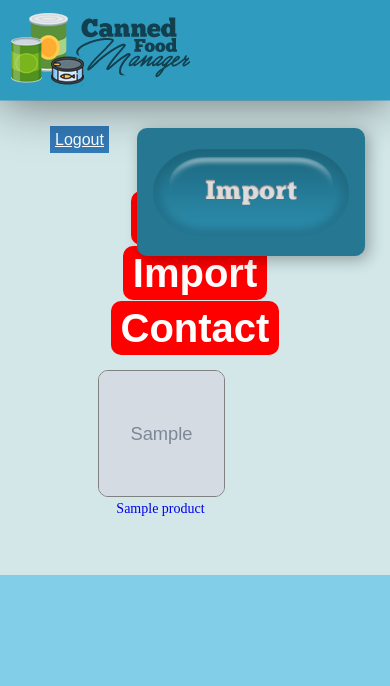
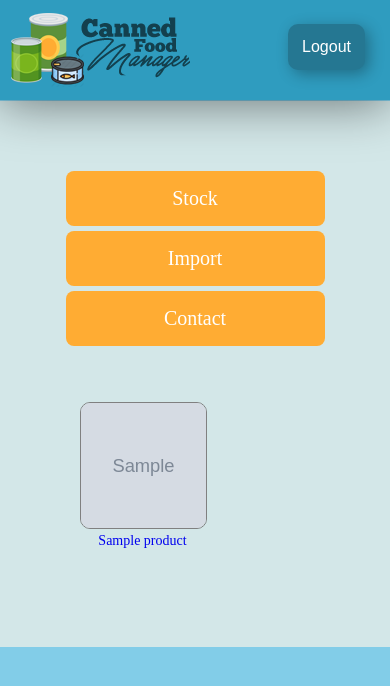
Before and after one commit to avramrs/TehnologiiWebCanF, a PHP site: page /products.php in a window 390 px wide. Shown: the top 686 px of the page. Run offline with PHP 8.4, Linux system fonts and the light colour scheme; the visitor is signed in with stand-in values (Sample User, id 1); tables that the repository leaves empty or names only in its code hold one stand-in row (values such as "Sample post"); grey boxes marked "Sample" are stand-in pictures; some libraries are stand-ins or nearby versions.

Commit message:
Changed some pages aspect

```diff
--- a/CanF/Products.php
+++ b/CanF/Products.php
@@ -30,23 +30,19 @@
 		});
 	</script>
 </head>
-<body class="CF-no-margin">
+<body id="CF-products-page" class="CF-no-margin">
 	<div id="CF-page">
 		<div id="CF-products">
-			<a id="CF-Logout" href="Logout.php">Logout</a>
-			<div id=CF-search-results-text>
+			<div id="CF-download-buttons">
 				<a class="CF-PDF" href="stocks-generator.php">
 					Stock
 				</a>
-				<!-- <br /> -->
 				<a class="CF-PDF" href="upload-page.php">
 					Import
 				</a>
 				<a class="CF-PDF" href="contact.php">
 					Contact
 				</a>
-				<!-- <input type="text" placeholder="Search..."><br />
-				<span id="results">Results:</span> -->
 			</div>
 
 			<!-- PHP -->
@@ -61,9 +57,7 @@
 			<a href="products.php">
 				<img src="img/LogoTW2.png" alt="Logo">
 			</a>
-			<a href="upload-page.php">
-				<img id=CF-import-button src="img/Import.png" alt="Logo">
-			</a>
+			<a id="CF-import-button" href="Logout.php">Logout</a>
 		</div>
 	</div>
 </body>
--- a/CanF/css/style.css
+++ b/CanF/css/style.css
@@ -142,7 +142,7 @@ CAN TEMPLATE PAGE
     padding: 10px;
     border: 1px solid #1e6379;
     background-color: white;
-    max-width: 90%;
+    max-width: 325px;
 }
 /* CAN DETAILS TABLE */
 #CF-can-template .CF-can-details-table table {
@@ -162,7 +162,8 @@ CAN TEMPLATE PAGE
 	background-color: #ffce4f;
 }
 /* CAN DOWNLOAD BUTTONS */
-#CF-can-template #CF-download-buttons {
+#CF-can-template #CF-download-buttons,
+#CF-products-page #CF-download-buttons {
 	margin-top: 40px
 }
 
@@ -254,7 +255,8 @@ UPLOAD PAGE
 }
 #CF-can-upload #CF-upload-button label,
 /* PLUS CAN TEMPLATE DOWNLOAD BUTTONS */
-#CF-can-template #CF-download-buttons a {
+#CF-can-template #CF-download-buttons a,
+#CF-products-page #CF-download-buttons a {
 	text-decoration: none;
     background-color: #4CAF50;
     color: white;
@@ -264,6 +266,13 @@ UPLOAD PAGE
     margin: 4px 2px;
     cursor: pointer;
     border-radius: 8px;
+}
+#CF-products-page #CF-download-buttons a {
+	margin: 5px 20px;
+	background-color: #ffac33;
+}
+#CF-products-page #CF-download-buttons {
+	text-align: center;
 }
 /* UPLOAD PAGE RESPONSIVE */
 @media screen and (max-width: 767px) {
@@ -285,7 +294,8 @@ UPLOAD PAGE
     	text-align: center;
 	}
 	/* PLUS CAN TEMPLATE DOWNLOAD BUTTONS */
-	#CF-can-template #CF-download-buttons a {
+	#CF-can-template #CF-download-buttons a,
+	#CF-products-page #CF-download-buttons a {
 		display: block;
 	    width: 50%;
 	    margin-left: auto;
@@ -328,7 +338,7 @@ THUMBNAIL SECTION
 /***************************
 PRODUCTS RESULTS SECTION
 ***************************/
-.CF-PDF{
+#CF-PDF{
 	font-family: "Ostrich Sans",arial;
 	font-weight: bold;
 	text-decoration: none;
@@ -342,8 +352,11 @@ PRODUCTS RESULTS SECTION
 }
 #CF-search-results{
 	display: block;
-	margin-left: 58px;
-	margin-right: auto;
+	margin: 40px;
+	/*text-align: center;*/
+}
+#CF-search-results a {
+	text-decoration: none;
 }
 #CF-search-results-text{
 	display: block;
```
Also changed, not shown: CanF/can-template-reload.php (+24 -0 lines), CanF/product.xml (+11 -0 lines).
